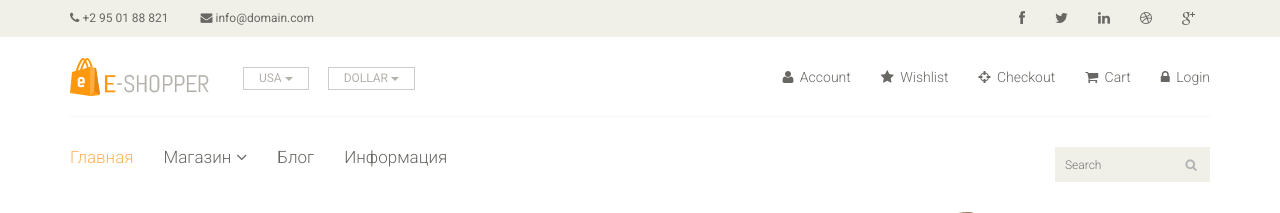
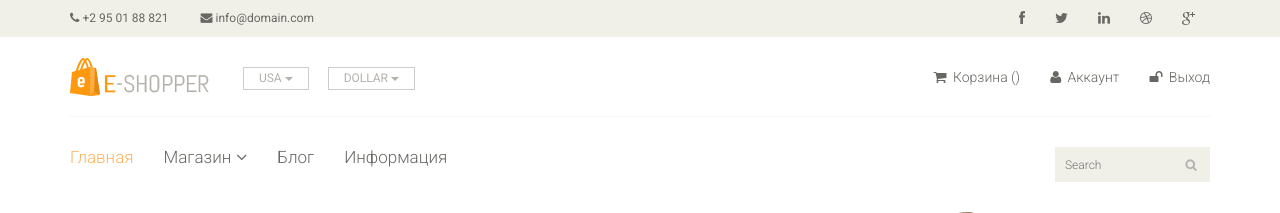
Before and after one commit to SerjSen/minishop, a PHP site: page / in a window 1280 px wide. Shown: the top 213 px of the page. Run offline with PHP 8.4, Linux system fonts and the light colour scheme; the visitor is signed in with stand-in values (Sample User, id 1); data that the repository does not hold is empty; some libraries are stand-ins or nearby versions.

Commit message:
+Добавлен личный кабинет

```diff
--- a/config/routes.php
+++ b/config/routes.php
@@ -14,5 +14,8 @@ return [
     'user/login' => 'user/login',
     'user/logout' => 'user/logout',
 
+    'cabinet/edit' => 'cabinet/edit',
+    'cabinet' => 'cabinet/index',
+
     '' => 'site/index',
 ];
--- a/index.php
+++ b/index.php
@@ -7,8 +7,9 @@ error_reporting(E_ALL);
 //подключение компонента роутер
 define('ROOT', dirname(__FILE__));
 require_once(ROOT.'/components/Autoload.php');
+require_once(ROOT.'/functions.php');
+session_start();
 
-require_once(ROOT.'/function.php');
 
 //запуск роутера
 $router = new Router();
--- a/models/User.php
+++ b/models/User.php
@@ -99,6 +99,7 @@ class User
 
         if(isset($_SESSION['user'])){
             return $_SESSION['user'];
+            header("Location: /cabinet/");
         }
 
         header("Location: /user/login/");
--- a/views/layouts/header.php
+++ b/views/layouts/header.php
@@ -93,11 +93,13 @@
                 <div class="col-sm-8">
                     <div class="shop-menu pull-right">
                         <ul class="nav navbar-nav">
-                            <li><a href="#"><i class="fa fa-user"></i> Account</a></li>
-                            <li><a href="#"><i class="fa fa-star"></i> Wishlist</a></li>
-                            <li><a href="../../index.php"><i class="fa fa-crosshairs"></i> Checkout</a></li>
-                            <li><a href="../../index.php"><i class="fa fa-shopping-cart"></i> Cart</a></li>
-                            <li><a href="../../index.php"><i class="fa fa-lock"></i> Login</a></li>
+                            <li><a href="/cart/"><i class="fa fa-shopping-cart"></i> Корзина <span id = "cart-count">()</span></a></li>
+                            <?php if (User::is_guest()) { ?>
+                                <li><a href="/user/login/"><i class="fa fa-lock"></i> Вход</a></li>
+                            <?php } else { ?>
+                                <li><a href="/cabinet/"><i class="fa fa-user"></i> Аккаунт</a></li>
+                                <li><a href="/user/logout/"><i class="fa fa-unlock"></i> Выход</a></li>
+                            <?php } ?>
                         </ul>
                     </div>
                 </div>
--- a/views/user/register.php
+++ b/views/user/register.php
@@ -12,7 +12,7 @@
                         <?= ' Вы зарегистрированы!'?>
                     </div>
                     <?php endif;?>
-                        <?php if (isset($errors) && is_array($errors)){ ?>
+                        <?php if (isset($errors) && is_array($errors)): ?>
                             <div class="alert alert-danger alert-dismissable fade in">
                                 <a href="#" class="close" data-dismiss="alert" aria-label="close">&times;</a>
 
@@ -21,7 +21,7 @@
                                 <?php endforeach; ?>
                             </div>
 
-                        <?php } ?>
+                        <?php endif; ?>
 
                         <div class="signup-form"><!--sign up form-->
                             <h2>Регистрация на сайте</h2>
```
Also changed, not shown: controllers/NewsController.php (deleted, +0 -20 lines), controllers/UserController.php (+4 -3 lines), views/user/login.php (+9 -6 lines), functions.php (renamed from function.php).
